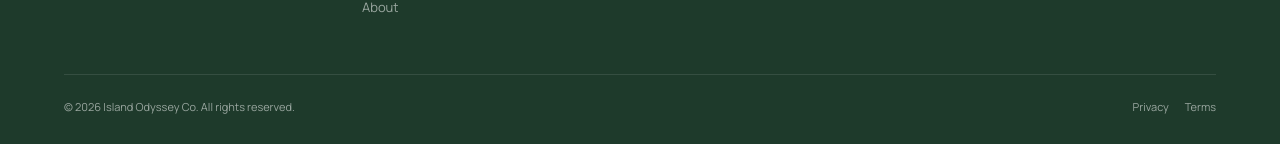
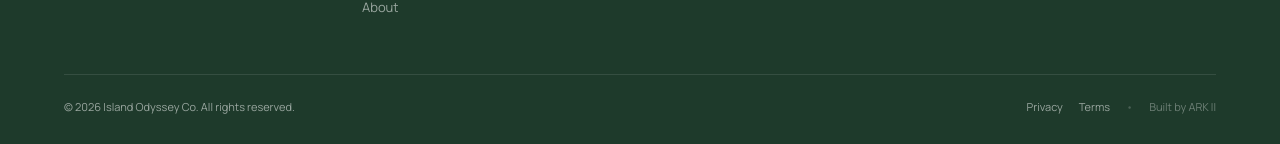
Before and after one commit to LinukaBandara/Island-Odyssey-Co, a Next.js app: page /destinations in a window 1280 px wide. Shown: the part 1365-1509 px from the top of the page. Built offline with nearby package versions, Linux system fonts and the light colour scheme; no server answers.

Commit message:
Add subtle ARK II footer credit

```diff
--- a/components/Footer.tsx
+++ b/components/Footer.tsx
@@ -64,11 +64,21 @@ export default function Footer() {
           )}
         </div>
       </Reveal>
-      <div className="max-w-6xl mx-auto border-t border-white/10 pt-6 flex flex-col sm:flex-row justify-between gap-2 text-[11px] font-light">
+      <div className="max-w-6xl mx-auto border-t border-white/10 pt-6 flex flex-col sm:flex-row justify-between gap-3 text-[11px] font-light">
         <p>© {new Date().getFullYear()} Island Odyssey Co. All rights reserved.</p>
-        <div className="flex gap-4">
+        <div className="flex flex-wrap items-center gap-x-4 gap-y-2">
           <a href="/privacy" className="hover:text-white transition-colors">Privacy</a>
           <a href="/terms" className="hover:text-white transition-colors">Terms</a>
+          <span className="text-white/20">•</span>
+          <a
+            href="https://ark-ii.studio"
+            target="_blank"
+            rel="noopener noreferrer"
+            className="text-white/35 hover:text-white/70 transition-colors"
+            aria-label="Built by ARK II"
+          >
+            Built by ARK II
+          </a>
         </div>
       </div>
     </footer>
```
